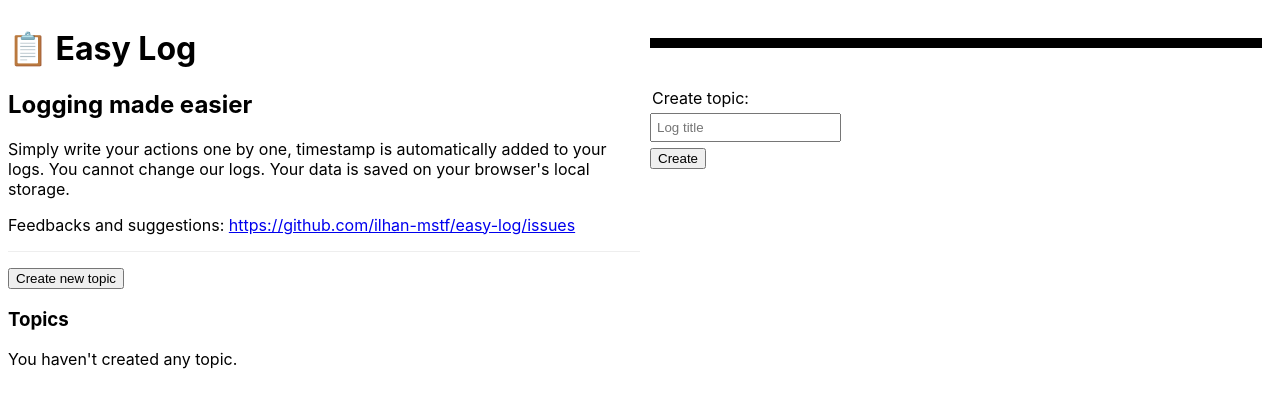
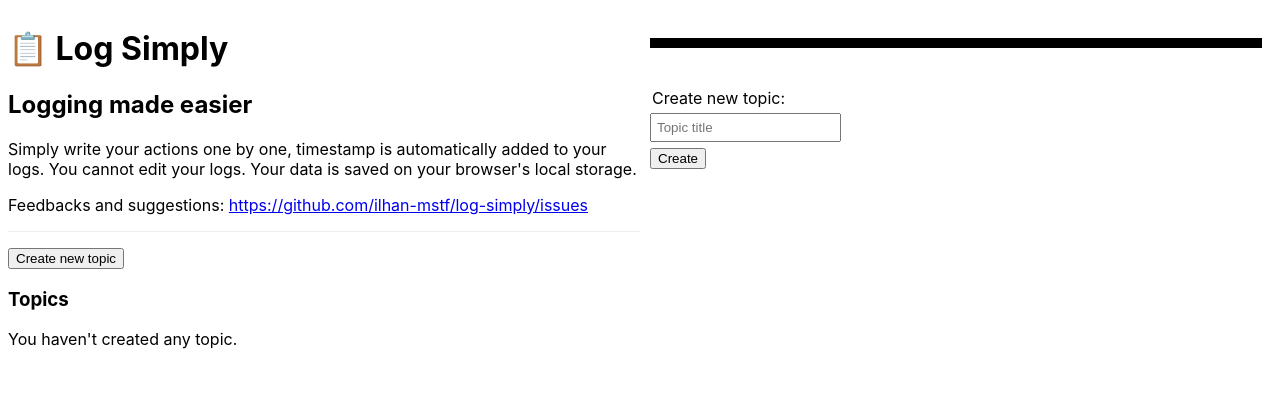
Before and after one commit to ilhan-mstf/easy-log, a plain HTML site: page index.html in a window 1280 px wide. Drawn offline with Linux system fonts and the light colour scheme.

Commit message:
Update app name

```diff
--- a/index.html
+++ b/index.html
@@ -1,6 +1,6 @@
 <!--
   Author: Mustafa ilhan, https://ilhan-mstf.github.io/
-  Project home: https://github.com/ilhan-mstf/easy-log
+  Project home: https://github.com/ilhan-mstf/log-simply
   License: GNU Public v3
 -->
 <!DOCTYPE html>
@@ -10,7 +10,7 @@
   <meta charset="utf-8">
   <meta name="viewport" content="width=device-width, initial-scale=1, shrink-to-fit=no">
   <link rel="icon" href="https://emojipedia-us.s3.dualstack.us-west-1.amazonaws.com/thumbs/120/twitter/233/clipboard_1f4cb.png">
-  <title>Easy Log</title>
+  <title>Log Simply</title>
   <meta name="description" content="Simply write your actions one by one, timestamp is automatically added to your logs.">
   <meta name="keywords" content="Personal, Log, Dairy, Note, Record">
   <meta name="author" content="Mustafa ilhan, https://ilhan-mstf.github.io/">
@@ -88,10 +88,10 @@
 <body>
   <div class="left-side">
     <header>
-      <h1>️️📋 Easy Log</h1>
+      <h1>️️📋 Log Simply</h1>
       <h2>Logging made easier</h2>
-      <p>Simply write your actions one by one, timestamp is automatically added to your logs. You cannot change our logs. Your data is saved on your browser's local storage.</p>
-      <p>Feedbacks and suggestions: <a href="https://github.com/ilhan-mstf/easy-log/issues" target="_blank">https://github.com/ilhan-mstf/easy-log/issues</a></p>
+      <p>Simply write your actions one by one, timestamp is automatically added to your logs. You cannot edit your logs. Your data is saved on your browser's local storage.</p>
+      <p>Feedbacks and suggestions: <a href="https://github.com/ilhan-mstf/log-simply/issues" target="_blank">https://github.com/ilhan-mstf/log-simply/issues</a></p>
       <div class="spacer"></div>
     </header>
     <section>
@@ -111,9 +111,9 @@
     <section id="formSection" class="form-section">
       <form id="titleForm">
         <fieldset>
-          <legend>Create topic:</legend>
+          <legend>Create new topic:</legend>
           <div>
-            <input type="text" name="title" placeholder="Log title" maxlength="64" id="titleInput" class="title-input">
+            <input type="text" name="title" placeholder="Topic title" maxlength="64" id="titleInput" class="title-input">
           </div>
           <div>
             <input type="submit" value="Create" id="createBtn">
@@ -223,11 +223,11 @@
     }
 
     function getAllLogs() {
-      return JSON.parse(localStorage.getItem('easyLog') || "[]");
+      return JSON.parse(localStorage.getItem('logSimplyApp') || "[]");
     }
 
     function saveAllLogs(allLogs) {
-      return localStorage.setItem('easyLog', JSON.stringify(allLogs));
+      return localStorage.setItem('logSimplyApp', JSON.stringify(allLogs));
     }
 
     function renderLog(log, date) {
```
Also changed, not shown: 1 other file.
